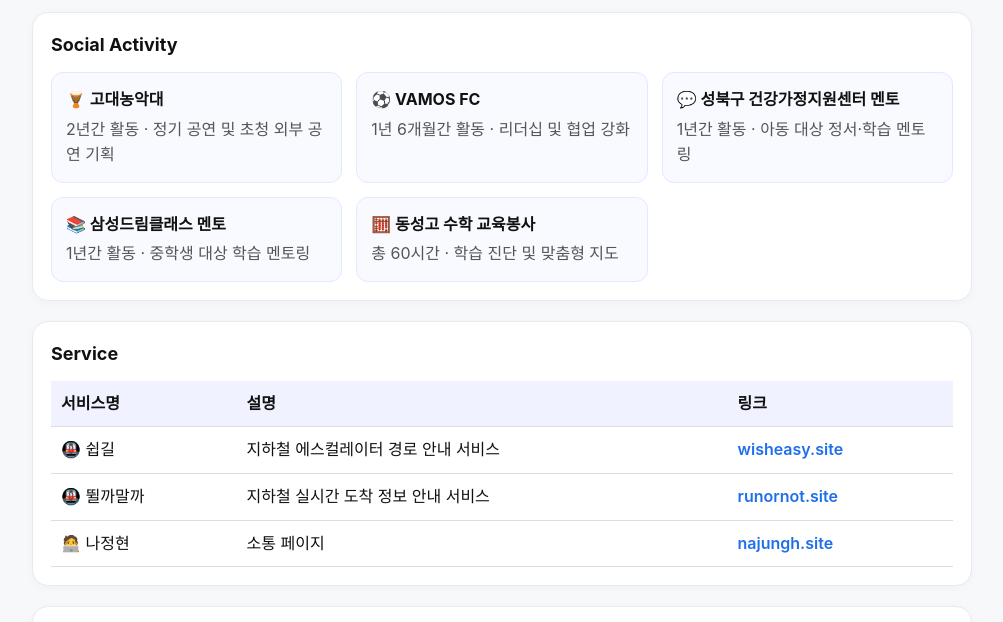
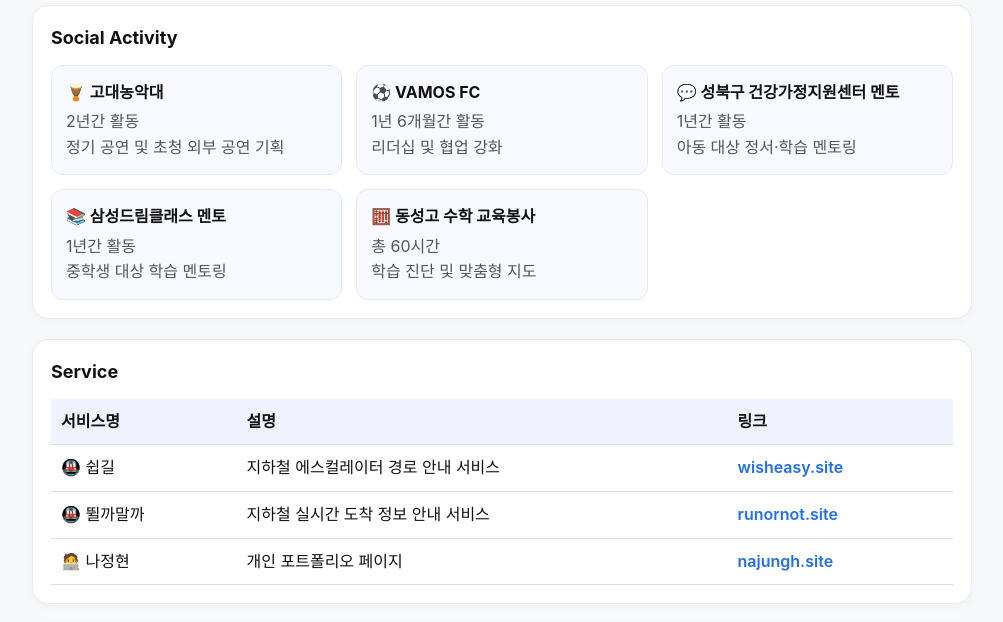
Before and after one commit to najung-h/project-portfolio, a plain HTML site: page static/index.html in a window 1280 px wide. Shown: the part 1004-1626 px from the top of the page, without its empty margins (138-1141 px from the left). Drawn offline with Linux system fonts and the light colour scheme.

Commit message:
chore 오타수정

```diff
--- a/static/index.html
+++ b/static/index.html
@@ -137,7 +137,7 @@
             <div style="background:#f9faff; border:1px solid #e6eaf2; border-radius:10px; padding:12px 14px;">
               <ul style="margin:0; padding-left:20px; color:#444; font-size:14px;">
                 <li>180학점 이수 (이중전공)</li>
-                <li><strong>BADA (Business Analytics & Data Association)</strong> · 부학회장</li>
+                <li>경영학회 BADA (Business Analytics) · 부학회장</li>
               </ul>
             </div>
           </div>
@@ -244,23 +244,28 @@
       <div class="social-grid">
         <div class="soft-card">
           <h3>🪘 고대농악대</h3>
-          <p>2년간 활동 · 정기 공연 및 초청 외부 공연 기획</p>
+          <p>2년간 활동  <br>
+            정기 공연 및 초청 외부 공연 기획</p>
         </div>
         <div class="soft-card">
           <h3>⚽ VAMOS FC</h3>
-          <p>1년 6개월간 활동 · 리더십 및 협업 강화</p>
+          <p>1년 6개월간 활동  <br>
+            리더십 및 협업 강화</p>
         </div>
         <div class="soft-card">
           <h3>💬 성북구 건강가정지원센터 멘토</h3>
-          <p>1년간 활동 · 아동 대상 정서·학습 멘토링</p>
+          <p>1년간 활동  <br>
+            아동 대상 정서·학습 멘토링</p>
         </div>
         <div class="soft-card">
           <h3>📚 삼성드림클래스 멘토</h3>
-          <p>1년간 활동 · 중학생 대상 학습 멘토링</p>
+          <p>1년간 활동  <br>
+            중학생 대상 학습 멘토링</p>
         </div>
         <div class="soft-card">
           <h3>🧮 동성고 수학 교육봉사</h3>
-          <p>총 60시간 · 학습 진단 및 맞춤형 지도</p>
+          <p>총 60시간  <br>
+            학습 진단 및 맞춤형 지도</p>
         </div>
       </div>
     </section>
@@ -289,7 +294,7 @@
           </tr>
           <tr>
             <td>🧑‍💻 나정현</td>
-            <td>소통 페이지</td>
+            <td>개인 포트폴리오 페이지</td>
             <td><a href="https://najungh.site" target="_blank">najungh.site</a></td>
           </tr>
         </tbody>
```
